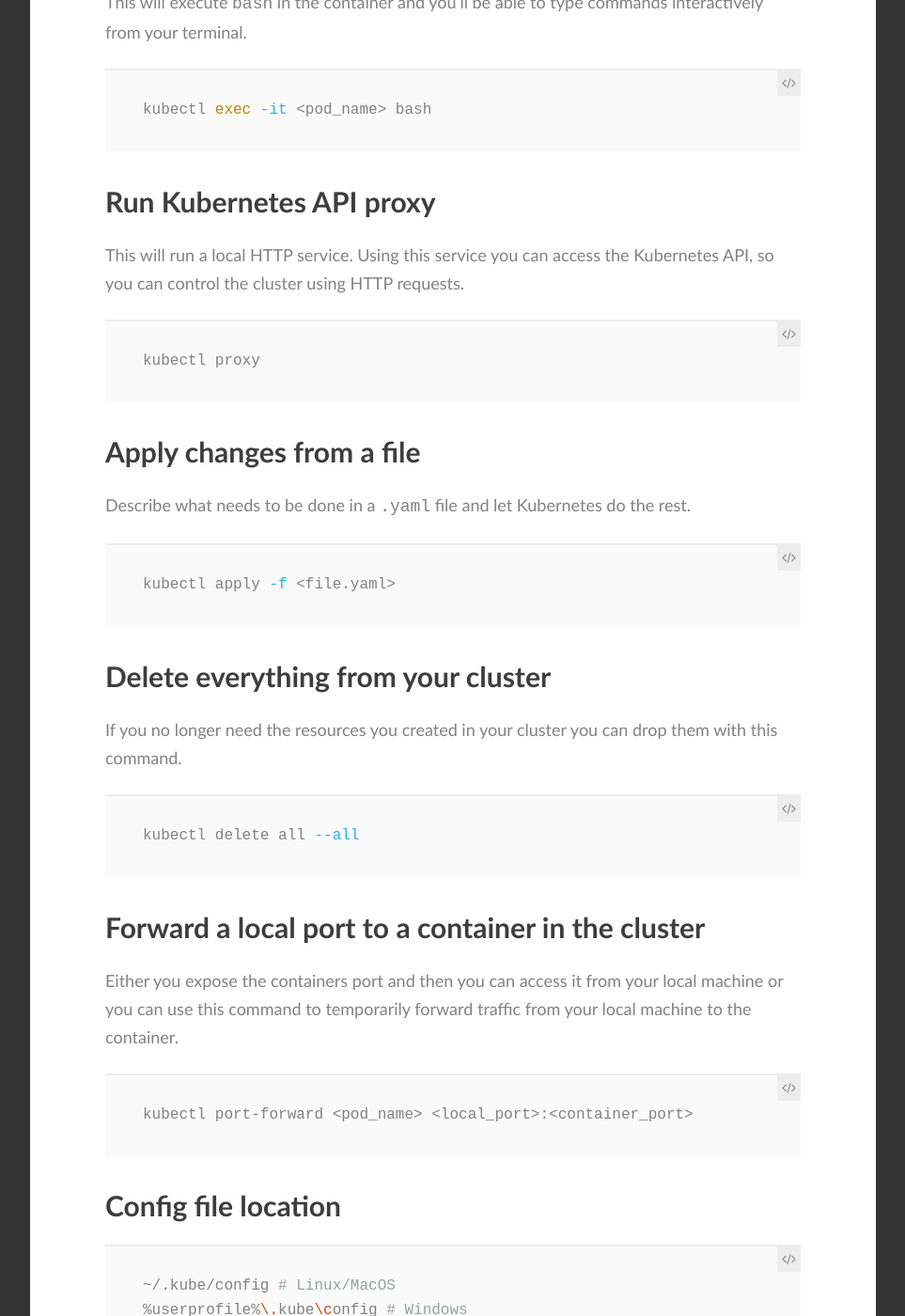
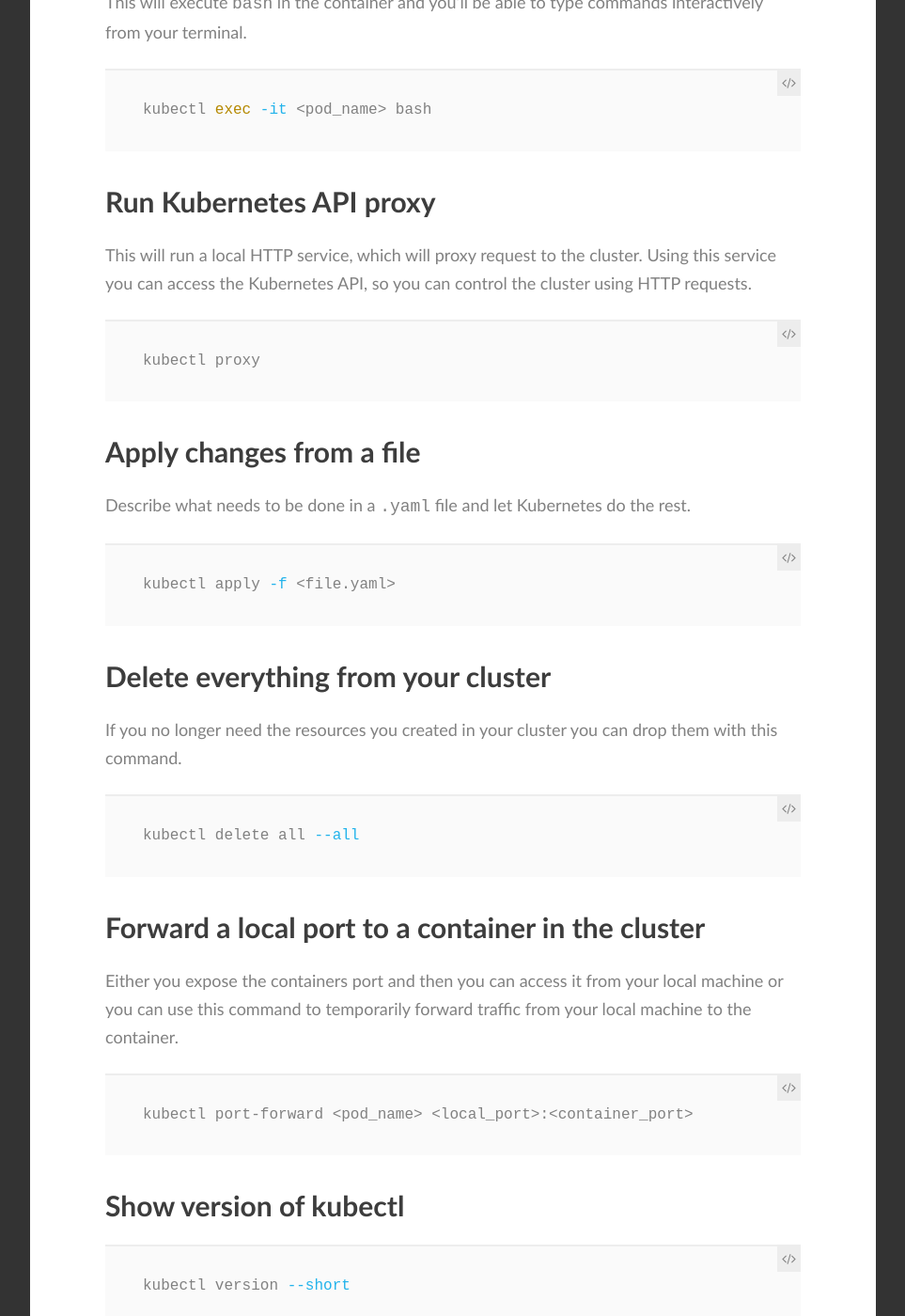
Before and after one commit to mdavid626/blog, a Jekyll site: the page built from _posts/2019-11-25-Basic-Kubernetes-commands.md, in a window 1280 px wide and 1400 px high, scrolled down 2017 px. Shown: the whole window at 94% size, without its empty margins (8-971 px from the left). Built offline with Jekyll 4.4.1, drawn with Linux system fonts in a browser that asks for light colours; some web fonts are replaced; comment, search, counter and statistics services are not loaded.

Commit message:
Update 2019-11-25-Basic-Kubernetes-commands.md

```diff
--- a/_posts/2019-11-25-Basic-Kubernetes-commands.md
+++ b/_posts/2019-11-25-Basic-Kubernetes-commands.md
@@ -43,7 +43,7 @@ kubectl exec -it <pod_name> bash
 {% endhighlight shell %}
 
 ## Run Kubernetes API proxy
-This will run a local HTTP service. Using this service you can access the Kubernetes API, so you can control the cluster using HTTP requests.
+This will run a local HTTP service, which will proxy request to the cluster. Using this service you can access the Kubernetes API, so you can control the cluster using HTTP requests.
 {% highlight shell %}
 kubectl proxy
 {% endhighlight shell %}
@@ -66,6 +66,11 @@ Either you expose the containers port and then you can access it from your local
 kubectl port-forward <pod_name> <local_port>:<container_port>
 {% endhighlight shell %}
 
+## Show version of kubectl
+{% highlight shell %}
+kubectl version --short
+{% endhighlight shell %}
+
 ## Config file location
 {% highlight shell %}
 ~/.kube/config # Linux/MacOS
```
